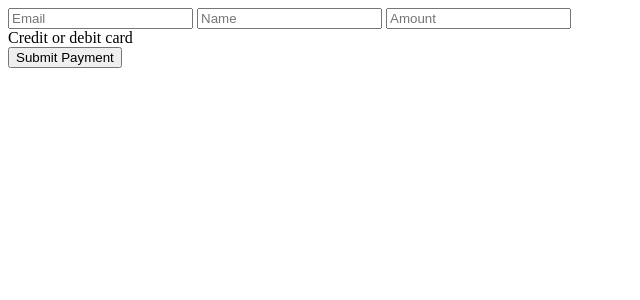
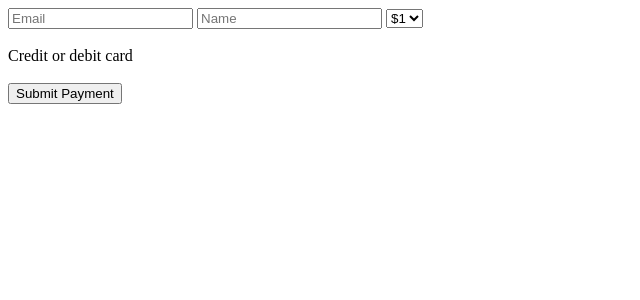
Before and after one commit to DanielBL01/Django-Stripe, a Django app: page / in a window 1280 px wide. Shown: the top 300 px of the page, without its empty margins (0-640 px from the left). Run offline with Django 3.2, Linux system fonts and the light colour scheme; some libraries are stand-ins or nearby versions.

Commit message:
amount options and USD currency

```diff
--- a/donate/views.py
+++ b/donate/views.py
@@ -14,6 +14,7 @@ def charge(request):
     if request.method == 'POST':
         print('Information:', request.POST)
 
+        # Stripe only accepts int values
         amount = int(request.POST['amount'])
 
         customer = stripe.Customer.create(
@@ -24,10 +25,8 @@ def charge(request):
 
         charge = stripe.Charge.create(
             customer = customer,
-
-            # stripe goes by cents so if input amount if 5, stripe reads as 5 cents. Minimum amount of $0.50
             amount = amount * 100,
-            currency = "cad",
+            currency = "usd",
             description = "Donation"
             )
 
--- a/templates/donate.html
+++ b/templates/donate.html
@@ -40,10 +40,16 @@
         {% csrf_token %}
         <input required type="text" name="email" placeholder="Email">
         <input required type="text" name="name" placeholder="Name">
-        <input required type="number" name="amount" placeholder="Amount">
+
+        <select name="amount">
+            <option value="1">$1</option>
+            <option value="2">$2</option>
+            <option value="5">$5</option>
+        </select>
 
     <div class="form-row">
         <label for="card-element">
+        <br>
         Credit or debit card
         </label>
         <div id="card-element">
@@ -54,6 +60,7 @@
         <div id="card-errors" role="alert"></div>
     </div>
 
+    <br>
     <button>Submit Payment</button>
     </form>
 
```
